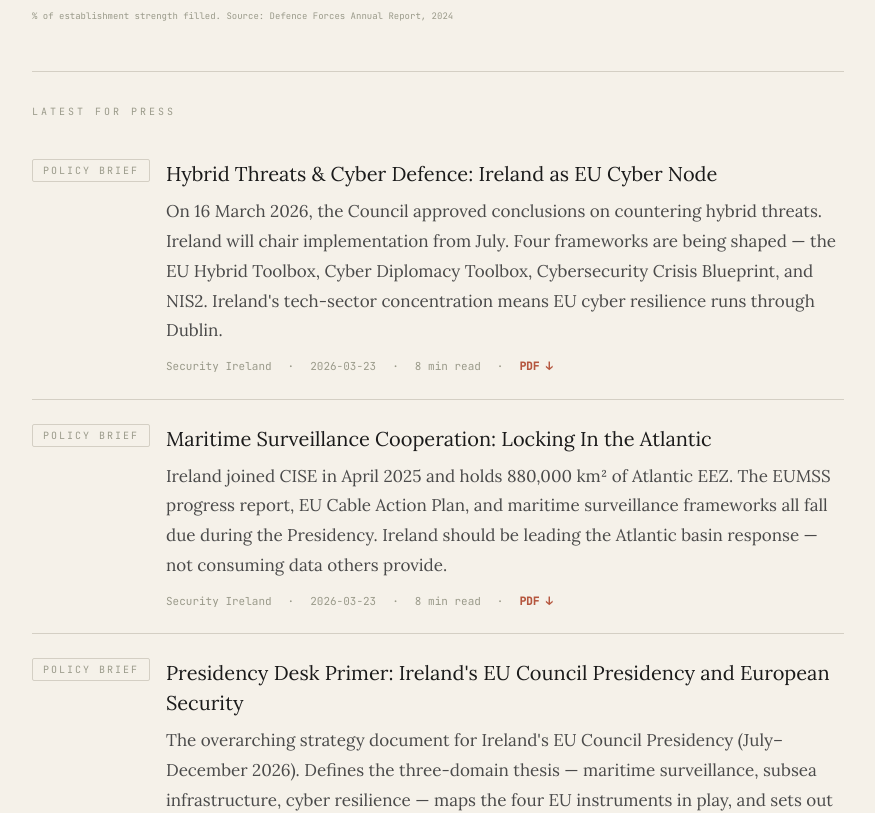
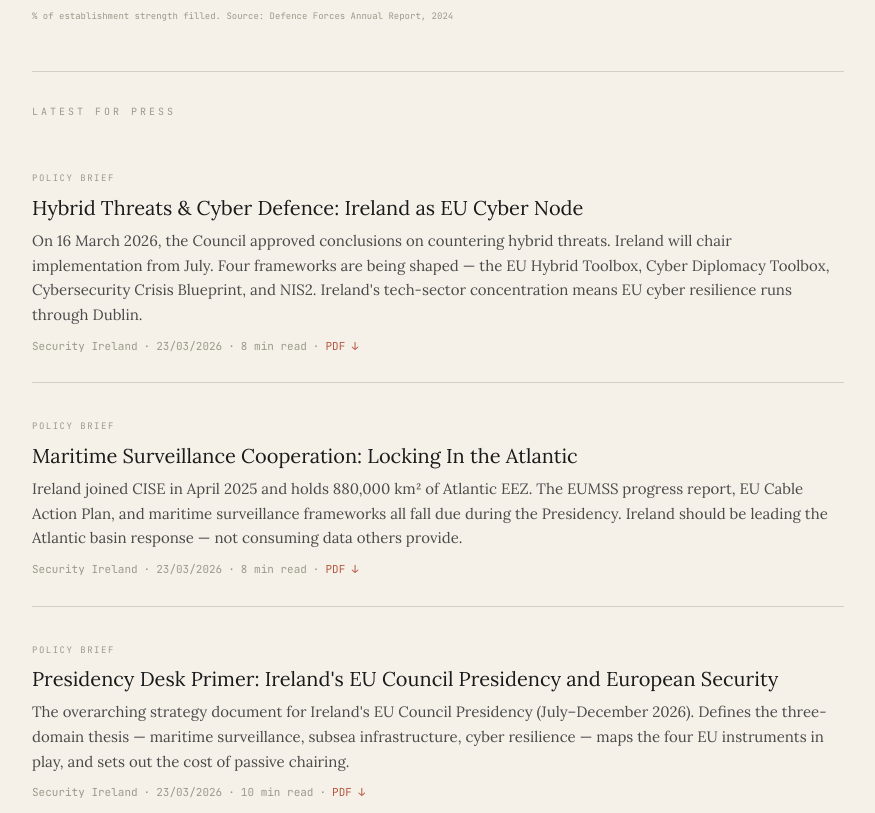
Before and after one commit to scosullivan/security-ireland, a Next.js app: page /for-media in a window 1280 px wide. Shown: the part 900-1713 px from the top of the page, without its empty margins (202-1077 px from the left). Built offline with nearby package versions, Linux system fonts and the light colour scheme.

Commit message:
Update PublicationCard.tsx

```diff
--- a/src/components/PublicationCard.tsx
+++ b/src/components/PublicationCard.tsx
@@ -5,78 +5,24 @@ interface PublicationCardProps {
   post: Post;
 }
 
+function formatCardDate(dateStr: string): string {
+  const d = new Date(dateStr + 'T00:00:00');
+  return d.toLocaleDateString('en-IE', { year: 'numeric', month: '2-digit', day: '2-digit' });
+}
+
 export default function PublicationCard({ post }: PublicationCardProps) {
   return (
-    <article
-      style={{
-        paddingTop: '1.5rem',
-        paddingBottom: '1.5rem',
-        borderBottom: '1px solid var(--color-rule)',
-      }}
-      className="last:border-b-0"
+    <Link
+      href={`/analysis/${post.slug}`}
+      className="pub-list-item"
     >
-      <div className="flex items-start gap-4">
-        {/* Type badge */}
-        <span
-          className="type-pip flex-shrink-0"
-          style={{
-            fontFamily: 'var(--font-mono)',
-            fontSize: '10px',
-            letterSpacing: '2px',
-            textTransform: 'uppercase',
-            padding: '3px 10px',
-            border: '1px solid var(--color-rule)',
-            color: 'var(--color-stone)',
-            borderRadius: '2px',
-            whiteSpace: 'nowrap',
-          }}
-        >
-          {post.type}
-        </span>
-
-        {/* Content */}
-        <div className="flex-1 min-w-0">
-          {/* Title */}
-          <h3
-            style={{
-              fontFamily: 'var(--font-serif)',
-              fontSize: '1.25rem',
-              fontWeight: '400',
-              color: 'var(--color-ink)',
-              marginBottom: '0.5rem',
-            }}
-            className="hover:opacity-75 transition-opacity"
-          >
-            <Link href={`/analysis/${post.slug}`} className="hover:text-terracotta">
-              {post.title}
-            </Link>
-          </h3>
-
-          {/* Excerpt */}
-          <p
-            style={{
-              fontFamily: 'var(--font-sans)',
-              fontSize: '1.0625rem',
-              color: 'var(--color-graphite)',
-              marginBottom: '0.75rem',
-              lineHeight: '1.75',
-            }}
-          >
-            {post.excerpt}
-          </p>
-
-          {/* Metadata */}
-          <div
-            className="flex flex-wrap items-center gap-4"
-            style={{
-              fontFamily: 'var(--font-mono)',
-              fontSize: '11px',
-              color: 'var(--color-stone)',
-            }}
-          >
-            <span>{post.author}</span>
+      <span className="type-pip-inline">{post.type}</span>
+      <h3>{post.title}</h3>
+      {post.excerpt && <p>{post.excerpt}</p>}
+      <div className="meta">
+        <span>{post.author || 'Security Ireland'}</span>
         <span>·</span>
-            <span>{post.date}</span>
+        <span>{formatCardDate(post.date)}</span>
         {post.readTime && (
           <>
             <span>·</span>
@@ -86,23 +32,19 @@ export default function PublicationCard({ post }: PublicationCardProps) {
         {post.pdfUrl && (
           <>
             <span>·</span>
-                <a
-                  href={post.pdfUrl}
-                  target="_blank"
-                  rel="noopener noreferrer"
-                  style={{
-                    color: 'var(--color-terracotta)',
-                    textDecoration: 'none',
-                    fontWeight: 600,
+            <span
+              onClick={(e) => {
+                e.preventDefault();
+                e.stopPropagation();
+                window.open(post.pdfUrl, '_blank');
               }}
+              style={{ color: 'var(--color-terracotta)', cursor: 'pointer' }}
             >
               PDF ↓
-                </a>
+            </span>
           </>
         )}
       </div>
-        </div>
-      </div>
-    </article>
+    </Link>
   );
 }
```
Lines whose indentation alone changed are shown as unchanged.
